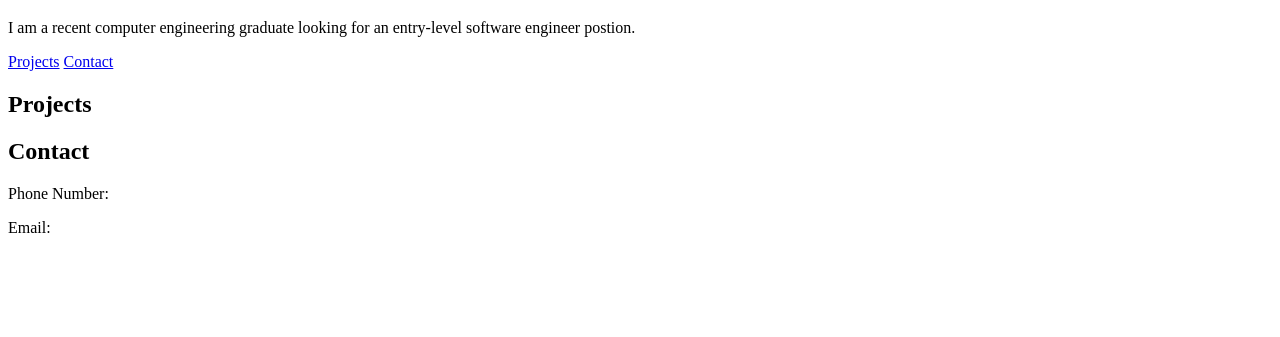
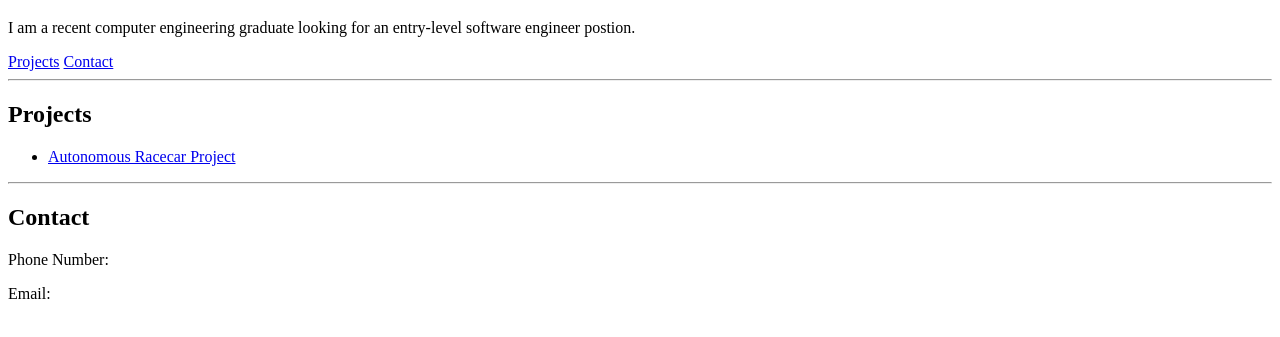
Before and after one commit to asavv19/asavv19.github.io, a plain HTML site: page index.html in a window 1280 px wide. Shown: the part 61-398 px from the top of the page. Drawn offline with Linux system fonts and the light colour scheme.

Commit message:
Created racecar.html, Updated index.html
Created the first project page.

```diff
--- a/index.html
+++ b/index.html
@@ -10,7 +10,12 @@
             <a href="#projects">Projects</a>
             <a href="#contact">Contact</a>
         </nav>
+        <hr>
         <h2 id="projects">Projects</h2>
+        <ul>
+            <li><a href="racecar.html">Autonomous Racecar Project</a></li>
+        </ul>
+        <hr>
         <h2 id="contact">Contact</h2>
         <p>Phone Number:</p>
         <p>Email:</p>
```
Also changed, not shown: racecar.html (added, +10 -0 lines).
